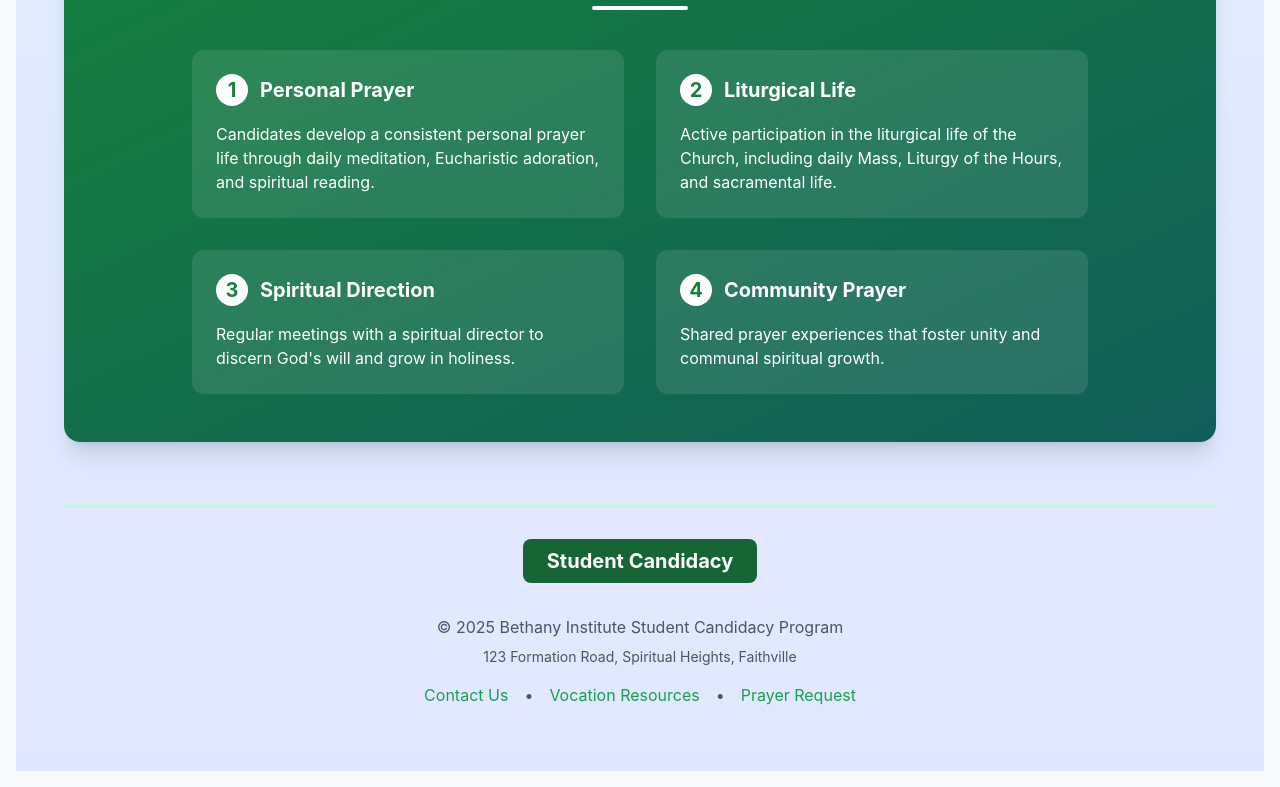
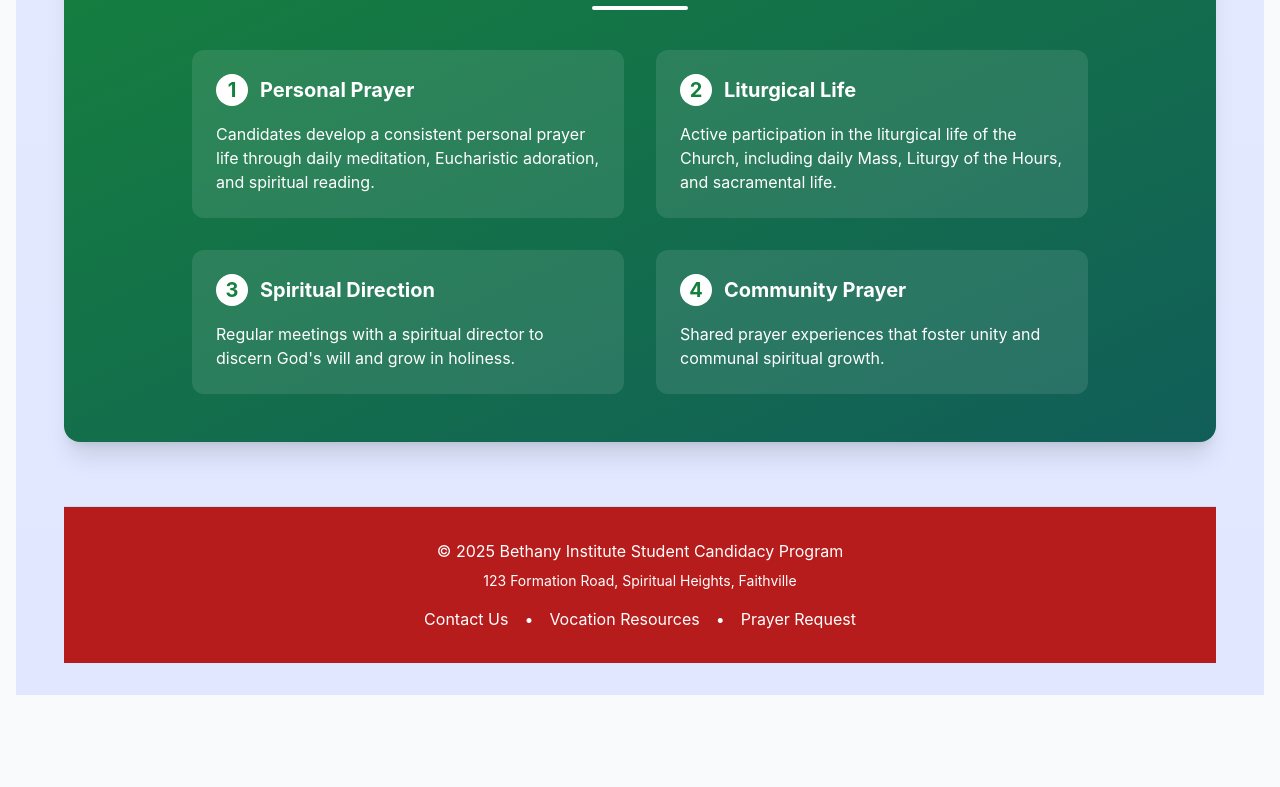
Before and after one commit to Proaddo/congregation, a React (Vite) app: page /formation/student-candidates in a window 1280 px wide. Shown: the part 2986-3773 px from the top of the page. After the commit the page ends 3697 px from the top, so only its background shows below. Built offline with nearby package versions, Linux system fonts and the light colour scheme.

Commit message:
Footer changes

```diff
--- a/src/components/BangaloreProvince.jsx
+++ b/src/components/BangaloreProvince.jsx
@@ -396,9 +396,9 @@ At present, Sr Praveen BS serves as Superior, with Sr Ida, Sr Gliseria, and Sr C
   });
 
   return (
-    <div className="max-w-7xl mx-auto px-4 py-8">
+<div className="min-h-screen flex flex-col"> {/* Add these classes to the root div */}
+  <div className="flex-grow"> {/* Wrap all content except footer in this div */}
     <ProvinceHeader />
-
     <ProvinceStats convents={convents} />
 
     <SearchBar
@@ -437,12 +437,16 @@ At present, Sr Praveen BS serves as Superior, with Sr Ida, Sr Gliseria, and Sr C
         onClose={() => setSelectedConvent(null)}
       />
     )}
-
-      <footer className="mt-16 text-center text-gray-600 py-6 border-t">
+  </div>
+   <footer className="mt-16 text-center text-white font-medium text-sm py-11 border-t  bg-[#b71c1c]">
   <p>© {new Date().getFullYear()} Bangalore Province, Bethany Congregation</p>
   <p className="mt-2">All information is for educational purposes only</p>
 </footer>
+
+
+
 </div>
+
   );
 };
 
--- a/src/pages/ComeAndSee.jsx
+++ b/src/pages/ComeAndSee.jsx
@@ -244,25 +244,23 @@ const ComeAndSee = () => {
           </div>
         </section>
 
+
        {/* Footer */}
-        <footer className="mt-16 py-8 text-center text-gray-600 border-t border-indigo-200">
-          <div className="mb-4">
-            <div className="inline-block bg-indigo-800 text-white text-xl font-bold px-6 py-2 rounded-lg mb-4">
-              Come & See
-            </div>
-          </div>
+       <footer className="mt-16 py-8 text-center text-white border-t border-blue-200 bg-[#b71c1c]">
+  {/* Removed "Come & See" block */}
+
   <p>© {new Date().getFullYear()} Come & See Candidacy Program</p>
   <p className="mt-2 text-sm">Bethany Convent, 123 Religious Avenue, Spiritville</p>
   <div className="mt-4 flex justify-center space-x-4">
-            <a href="#" className="text-indigo-600 hover:text-indigo-800">
+    <a href="#" className="text-white hover:text-blue-100">
       Contact Us
     </a>
-            <span>•</span>
-            <a href="#" className="text-indigo-600 hover:text-indigo-800">
+    <span className="text-white">•</span>
+    <a href="#" className="text-white hover:text-blue-100">
       Vocation Resources
     </a>
-            <span>•</span>
-            <a href="#" className="text-indigo-600 hover:text-indigo-800">
+    <span className="text-white">•</span>
+    <a href="#" className="text-white hover:text-blue-100">
       Prayer Request
     </a>
   </div>
--- a/src/pages/StudentCandidacy.jsx
+++ b/src/pages/StudentCandidacy.jsx
@@ -298,24 +298,22 @@ const StudentCandidacy = () => {
         </section>
 
         {/* Footer */}
-        <footer className="mt-16 py-8 text-center text-gray-600 border-t border-green-200">
-          <div className="mb-4">
-            <div className="inline-block bg-green-800 text-white text-xl font-bold px-6 py-2 rounded-lg mb-4">
-              Student Candidacy
-            </div>
-          </div>
+      {/* Footer */}
+<footer className="mt-16 py-8 text-center text-white border-t border-blue-200 bg-[#b71c1c]">
+  {/* Removed the "Student Candidacy" button */}
+
   <p>© {new Date().getFullYear()} Bethany Institute Student Candidacy Program</p>
   <p className="mt-2 text-sm">123 Formation Road, Spiritual Heights, Faithville</p>
   <div className="mt-4 flex justify-center space-x-4">
-            <a href="#" className="text-green-600 hover:text-green-800">
+    <a href="#" className="text-white hover:text-blue-100">
       Contact Us
     </a>
-            <span>•</span>
-            <a href="#" className="text-green-600 hover:text-green-800">
+    <span className="text-white">•</span>
+    <a href="#" className="text-white hover:text-blue-100">
       Vocation Resources
     </a>
-            <span>•</span>
-            <a href="#" className="text-green-600 hover:text-green-800">
+    <span className="text-white">•</span>
+    <a href="#" className="text-white hover:text-blue-100">
       Prayer Request
     </a>
   </div>
```
Lines whose indentation alone changed are shown as unchanged.
